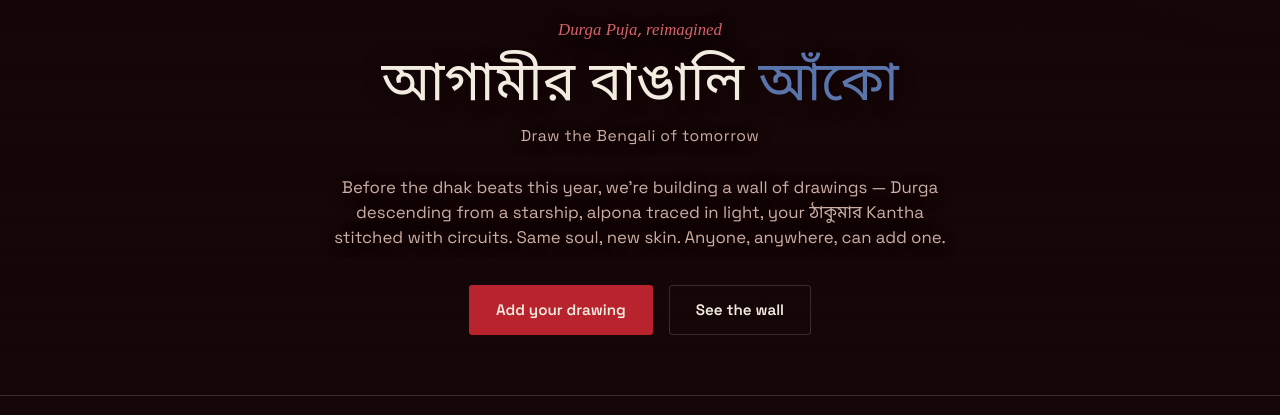
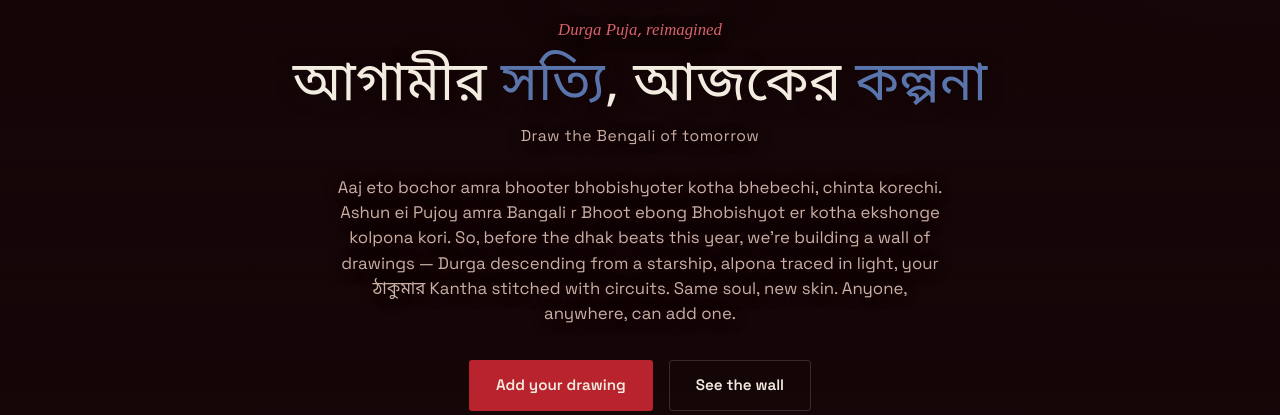
Before and after one commit to ygIUB/Bhabishyat-Bangali, a plain HTML site: page index.html in a window 1280 px wide. Shown: the part 326-741 px from the top of the page. Drawn offline with nearby package versions, Linux system fonts and the light colour scheme; no server answers; a web font is replaced by a local one.

Commit message:
Update index.html
updated description

```diff
--- a/index.html
+++ b/index.html
@@ -406,9 +406,9 @@
   <div class="hero-content wrap">
     <img class="hero-logo" src="logo.png" alt="Bhoot Aar Bhabishyot logo">
     <p class="kicker">Durga Puja, reimagined</p>
-    <h1>আগামীর বাঙালি <em>আঁকো</em></h1>
+    <h1>আগামীর <em>সত্যি</em>, আজকের <em>কল্পনা</em></h1>
     <p class="sub-en">Draw the Bengali of tomorrow</p>
-    <p class="lede">Before the dhak beats this year, we're building a wall of drawings — Durga descending from a starship, alpona traced in light, your ঠাকুমার Kantha stitched with circuits. Same soul, new skin. Anyone, anywhere, can add one.</p>
+    <p class="lede">Aaj eto bochor amra bhooter bhobishyoter kotha bhebechi, chinta korechi. Ashun ei Pujoy amra Bangali r Bhoot ebong Bhobishyot er kotha ekshonge kolpona kori. So, before the dhak beats this year, we're building a wall of drawings — Durga descending from a starship, alpona traced in light, your ঠাকুমার Kantha stitched with circuits. Same soul, new skin. Anyone, anywhere, can add one.</p>
     <div class="hero-ctas">
       <a href="#submit" class="btn btn-primary">Add your drawing</a>
       <a href="#gallery" class="btn btn-ghost">See the wall</a>
```
